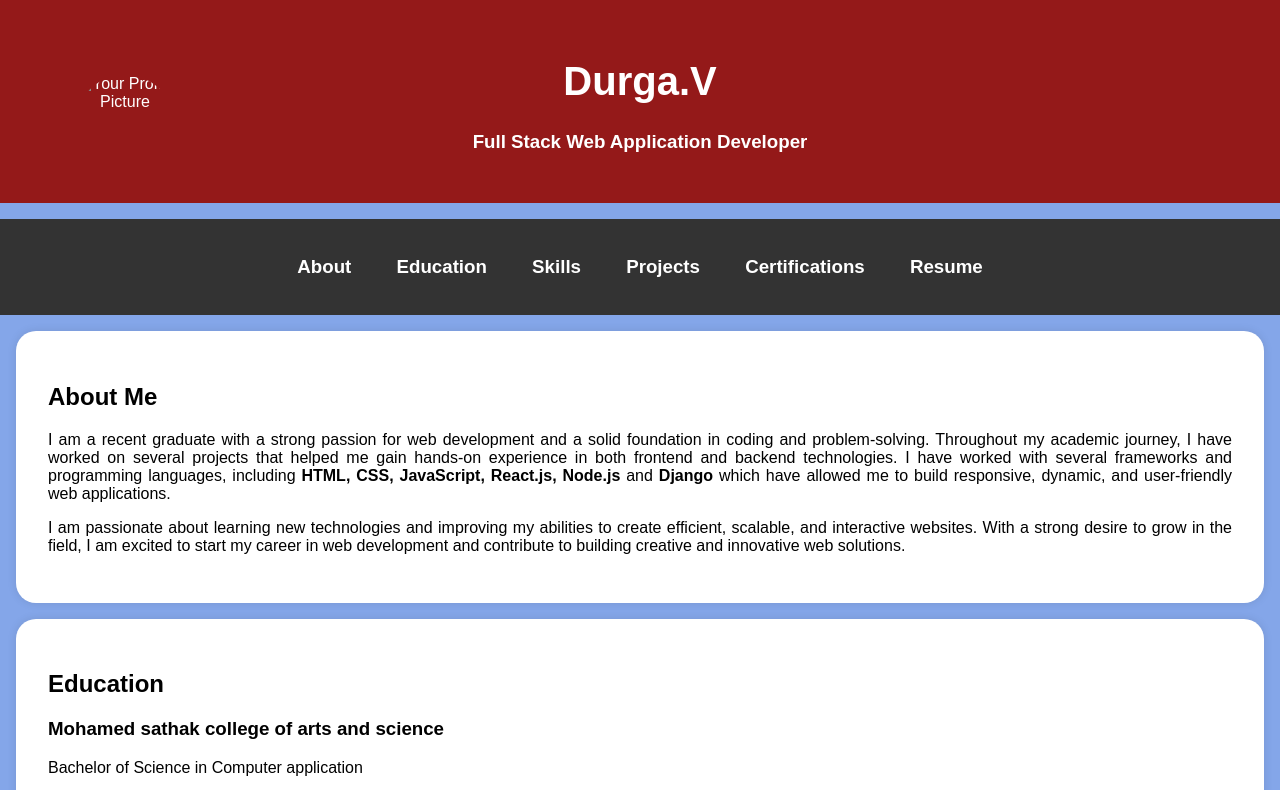
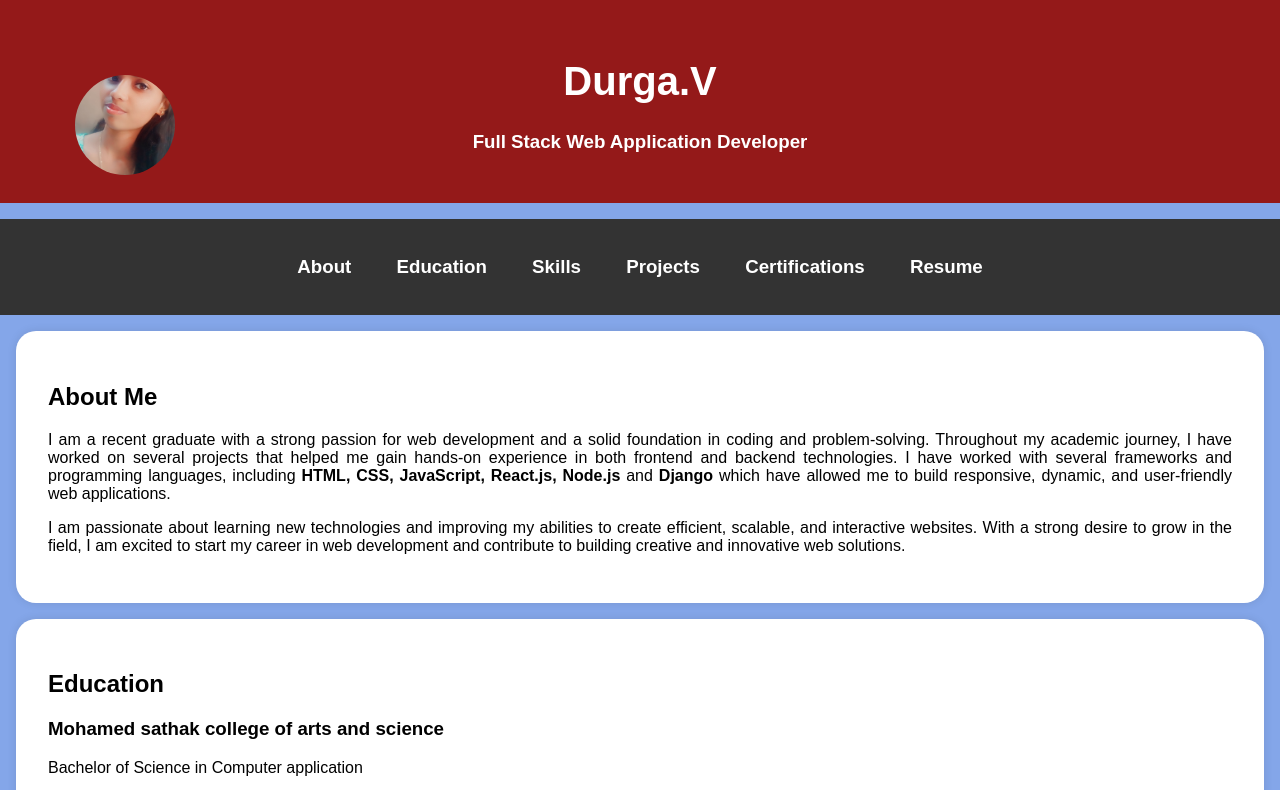
Before and after one commit to durga415/Digital-portfolio, a plain HTML site: page index.html in a window 1280 px wide. Shown: the top 790 px of the page. Drawn offline with Linux system fonts and the light colour scheme.

Commit message:
Update index.html

```diff
--- a/index.html
+++ b/index.html
@@ -98,7 +98,7 @@
     <header>
         <div class="header-content">
             <!-- Add your profile picture here -->
-            <img src="Mohanapriya.jpg" alt="Your Profile Picture" class="profile-picture">
+            <img src="Durga.jpg" alt="Your Profile Picture" class="profile-picture">
             <h1>Durga.V</h1>
             <h3><b>Full Stack Web Application Developer</b></h3>
         </div>
```
